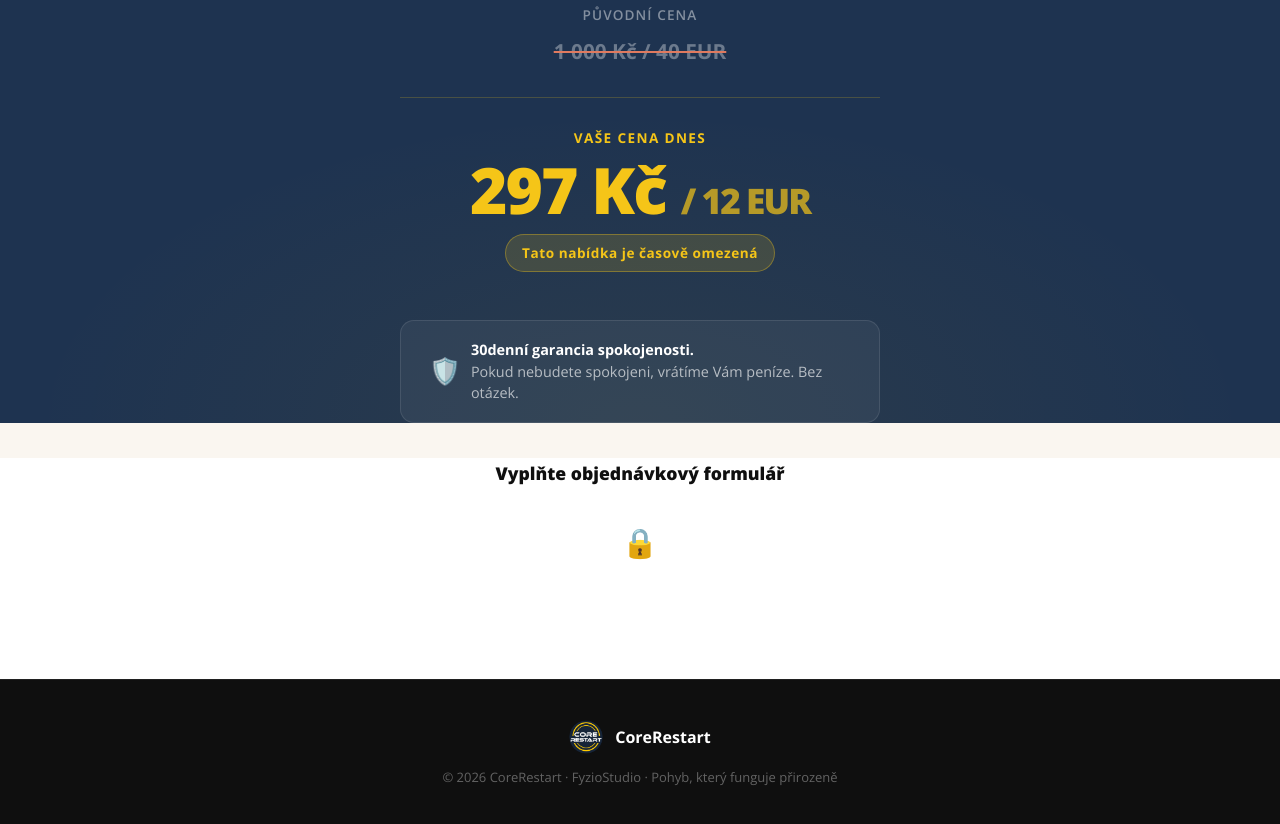
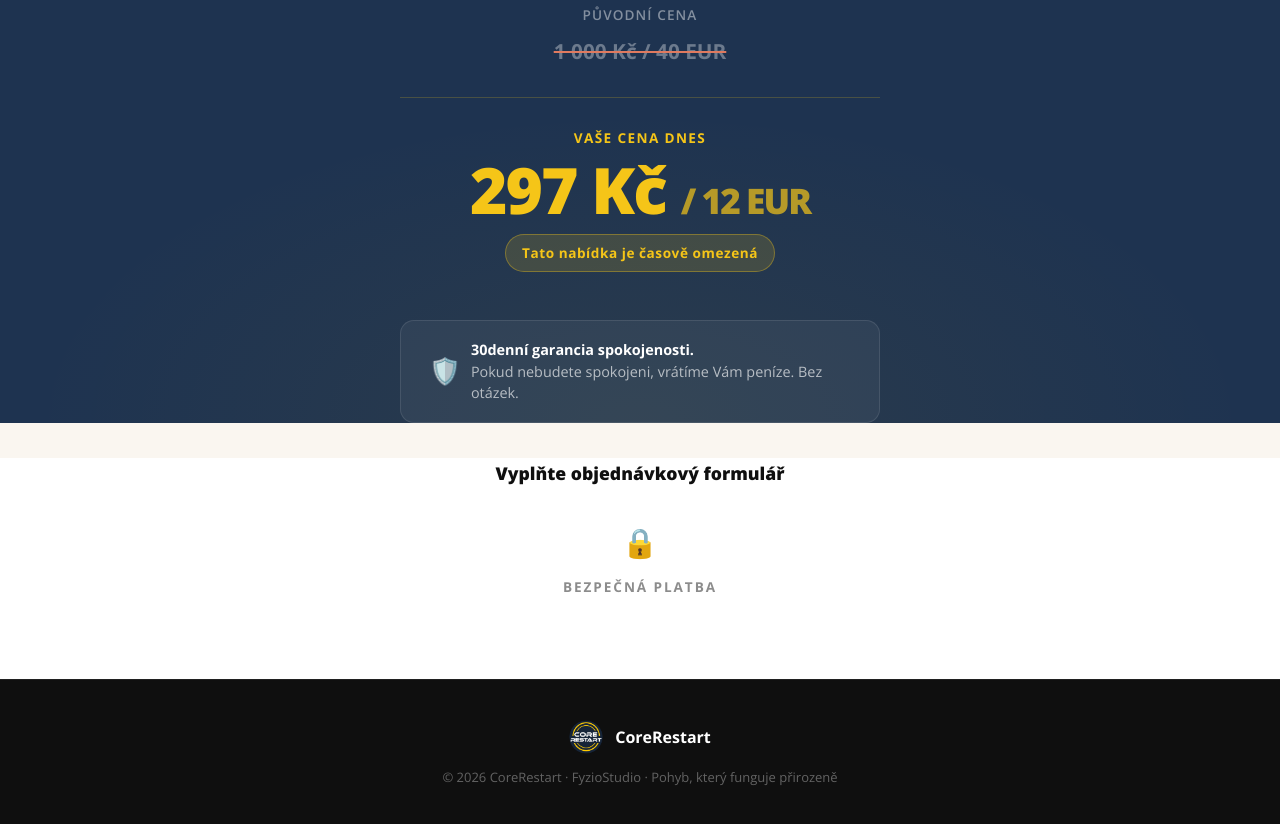
Before and after one commit to FilasKunak/corerestart-live, a website: page dekovaci-dech-senior.html in a window 1280 px wide. Shown: the part 2442-3266 px from the top of the page. Drawn offline with nearby package versions, Linux system fonts and the light colour scheme; a script that the page names is missing.

Commit message:
Fix 'Bezpečná platba' text color on white background
Co-Authored-By: Claude Sonnet 4.6 <noreply@anthropic.com>

```diff
--- a/dekovaci-dech-senior.html
+++ b/dekovaci-dech-senior.html
@@ -646,7 +646,7 @@
       <script type="text/javascript" src="https://form.fapi.cz/script.php?id=7fdb2f49-63d1-4d96-a118-4c672add3b11"></script>
       <div style="display: flex; flex-direction: column; align-items: center; gap: 8px; margin-top: 28px;">
         <span style="font-size: 1.8rem;">🔒</span>
-        <p style="font-size: 0.85rem; font-weight: 700; letter-spacing: 0.14em; text-transform: uppercase; color: rgba(255,255,255,0.55);">Bezpečná platba</p>
+        <p style="font-size: 0.85rem; font-weight: 700; letter-spacing: 0.14em; text-transform: uppercase; color: rgba(0,0,0,0.45);">Bezpečná platba</p>
       </div>
     </div>
   </div>
```
